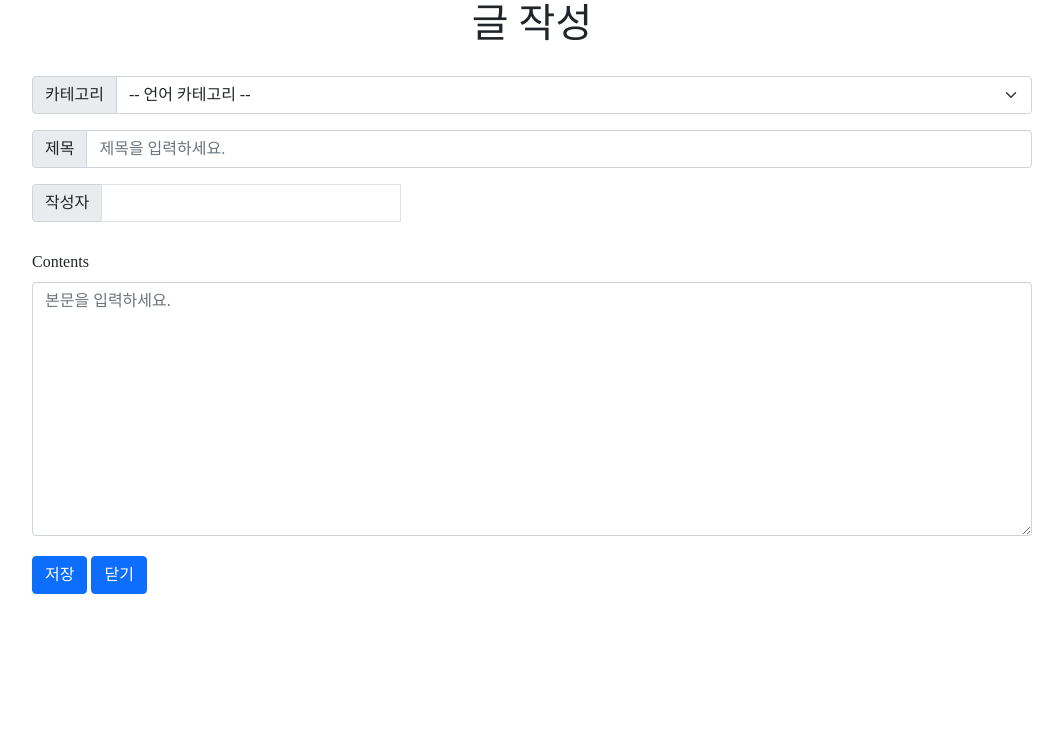
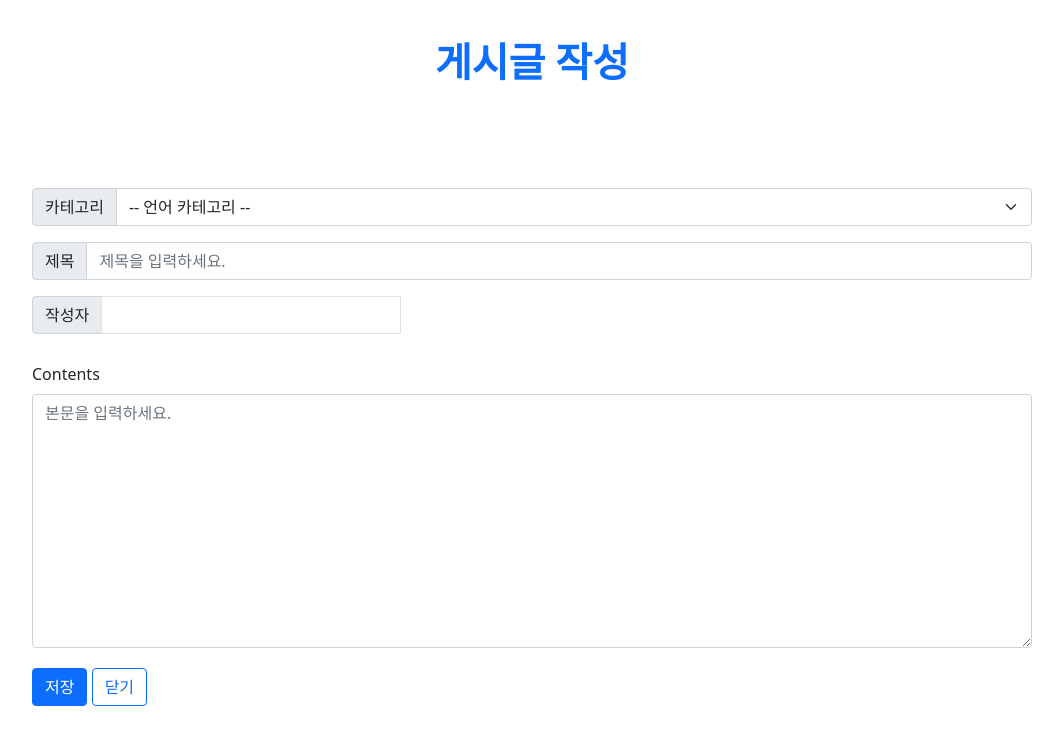
Before and after one commit to MiniProjec2/together, a Flask app: template templates/create.html in a window 1280 px wide. Shown: the top 745 px of the page, without its empty margins (108-1171 px from the left). Run offline with Flask 2, Linux system fonts and the light colour scheme; the template is opened without the code that fills it, so the values that code supplies are empty.

Commit message:
게시글 작성 템플릿 제목, 버튼 컬러 수정

```diff
--- a/templates/create.html
+++ b/templates/create.html
@@ -13,19 +13,22 @@
             integrity="sha384-MrcW6ZMFYlzcLA8Nl+NtUVF0sA7MsXsP1UyJoMp4YLEuNSfAP+JcXn/tWtIaxVXM"
             crossorigin="anonymous"></script>
 
-    <title>글 작성</title>
-
-    <link href="https://fonts.googleapis.com/css2?family=Noto+Serif+KR:wght@200;300;400;500;600;700;900&display=swap"
-          rel="stylesheet">
+    <title>게시글 작성</title>
 
     <style>
-        * {
-            font-family: 'Noto Serif KR', serif;
-        }
+
+        @import url("https://fonts.googleapis.com/css2?family=Roboto:wght@300;400;500;700&display=swap");
+        @import url("https://fonts.googleapis.com/css?family=Source+Sans+Pro:300,700,900");
+
 
         .title {
             display: flex;
             justify-content: center;
+            margin: 20px;
+            font-family: "Roboto", sans-serif;
+            font-size: 40px;
+            font-weight: bold;
+            color: #0d6efd;
         }
 
         .inputBoxs {
@@ -90,7 +93,9 @@
 <body>
 
 <div class="title">
-    <h1>글 작성</h1>
+    <a>
+        <h1 class="title">게시글 작성</h1><br>
+    </a>
 </div>
 
 <div class="inputBoxs">
@@ -130,7 +135,7 @@
         <textarea class="form-control" id="content" rows="10" placeholder="본문을 입력하세요."></textarea>
 
         <button onclick="createCreate()" type="button" class="btn btn-primary">저장</button>
-        <button onclick="location.href='/'" type="button" class="btn btn-primary">닫기</button>
+        <button onclick="location.href='/'" type="button" class="btn btn-outline-primary">닫기</button>
     </div>
 
 </div>
```
